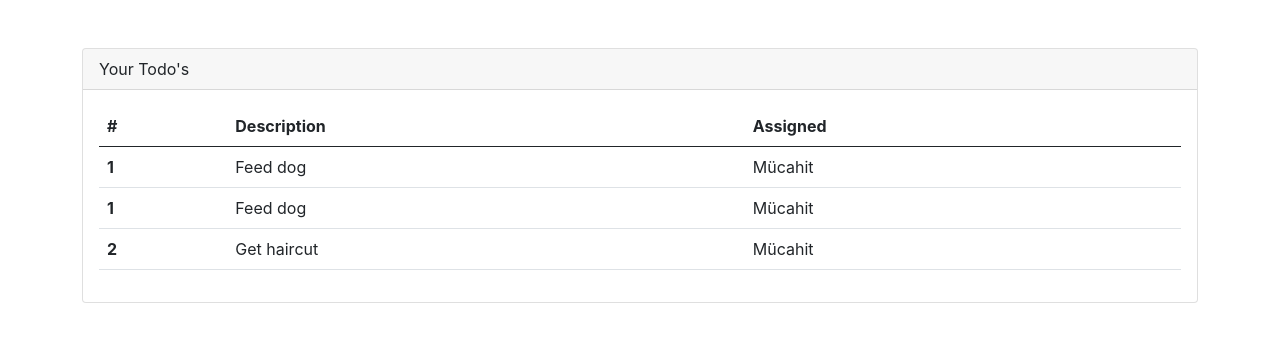
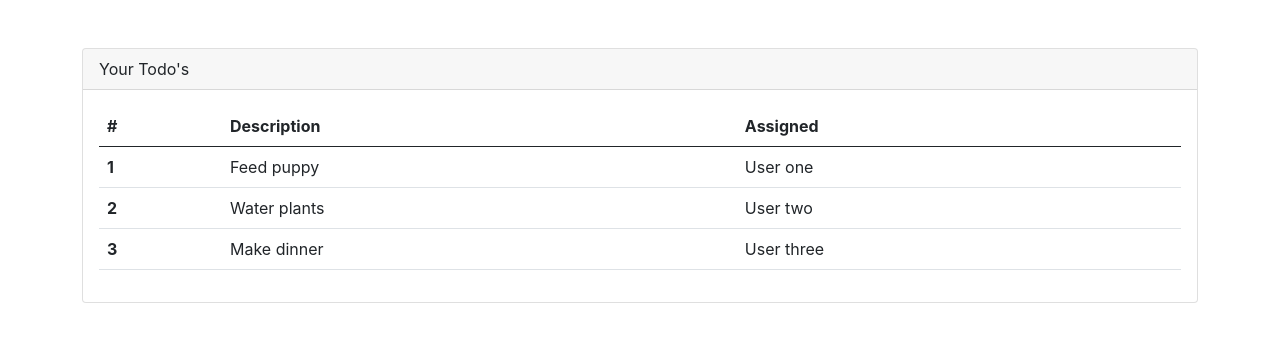
Before and after one commit to mchtshn/react-todo-demo, a React (Create React App) app: page / in a window 1280 px wide. Shown: the top 342 px of the page. Built offline with nearby package versions, Linux system fonts and the light colour scheme.

Commit message:
passing data to react components dynamicallye

```diff
--- a/src/App.js
+++ b/src/App.js
@@ -3,6 +3,11 @@
 import TodoRowItem from './components/TodoRowItem';
 
 function App() {
+  const todos = [
+    {rowNumber : 1 , rowDescription : 'Feed puppy', rowAssigned : 'User one'},
+    {rowNumber : 2 , rowDescription : 'Water plants', rowAssigned : 'User two'},
+    {rowNumber : 3 , rowDescription : 'Make dinner', rowAssigned : 'User three'}
+    ]
   return (
         <div className='mt-5 container'>
           <div className='card'>
@@ -19,13 +24,21 @@
                   </tr>
                 </thead>
                 <tbody>
-                  <TodoRowItem/>
-                  <TodoRowItem/>
-                  <tr>
-                    <th scope='row'>2</th>
-                    <td >Get haircut</td>
-                    <td >Mücahit</td>
-                  </tr>
+                  <TodoRowItem
+                  rowNumber = {todos[0].rowNumber}
+                  rowDescription = {todos[0].rowDescription}
+                  rowAssigned = {todos[0].rowAssigned}
+                  />
+                   <TodoRowItem
+                  rowNumber = {todos[1].rowNumber}
+                  rowDescription = {todos[1].rowDescription}
+                  rowAssigned = {todos[1].rowAssigned}
+                  />
+                   <TodoRowItem
+                  rowNumber = {todos[2].rowNumber}
+                  rowDescription = {todos[2].rowDescription}
+                  rowAssigned = {todos[2].rowAssigned}
+                  />
                 </tbody>
               </table>
             </div>
--- a/src/components/TodoRowItem.js
+++ b/src/components/TodoRowItem.js
@@ -1,13 +1,9 @@
-function TodoRowItem(){
-    const rowNumber = 1;
-    const rowDescription = "Feed dog";
-    const rwoAssigned = "Mücahit";
-
+function TodoRowItem(props){
     return(
        <tr>
-           <th scope="row">{rowNumber}</th>
-           <td >{rowDescription}</td>
-           <td >{rwoAssigned}</td>
+           <th scope="row">{props.rowNumber}</th>
+           <td >{props.rowDescription}</td>
+           <td >{props.rowAssigned}</td>
        </tr>
     )
    }
```
